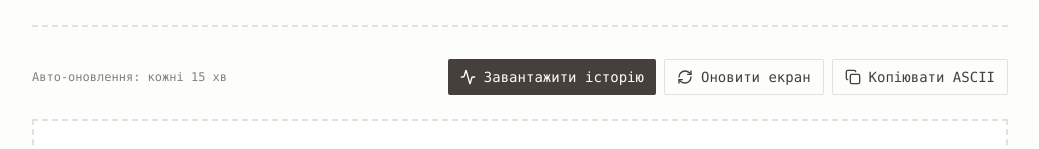
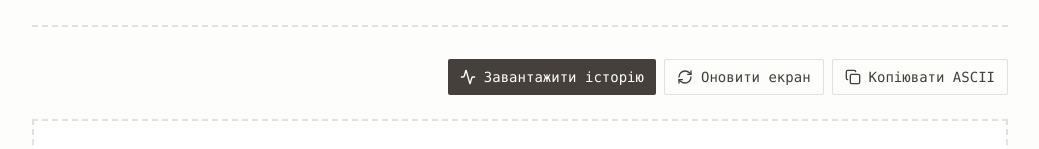
Before and after one commit to Rokkibig/smart-fx-signals, a React (Vite) app: page / in a window 1280 px wide. Shown: the part 139-288 px from the top of the page, without its empty margins (120-1159 px from the left). Built offline with nearby package versions, Linux system fonts and the light colour scheme; no server answers.

Commit message:
Fix auto-refresh interval

```diff
--- a/src/pages/Index.tsx
+++ b/src/pages/Index.tsx
@@ -310,19 +310,15 @@ const Index = () => {
         <main className="space-y-6">
           <div className="flex justify-between items-center mb-4">
             <div className="text-xs text-muted-foreground flex items-center gap-2">
-              <span>Авто-оновлення: кожні 15 хв</span>
               {mode === "hybrid" && aiActive && (
                 <>
-                  <span>•</span>
                   <span className="w-2 h-2 rounded-full bg-success animate-pulse" />
                   <span>AI активний</span>
+                  <span>•</span>
                 </>
               )}
               {user && credits !== null && (
-                <>
-                  <span>•</span>
-                  <span>Кредитів: {credits}</span>
-                </>
+                <span>Кредитів: {credits}</span>
               )}
             </div>
             <div className="flex gap-2">
```
